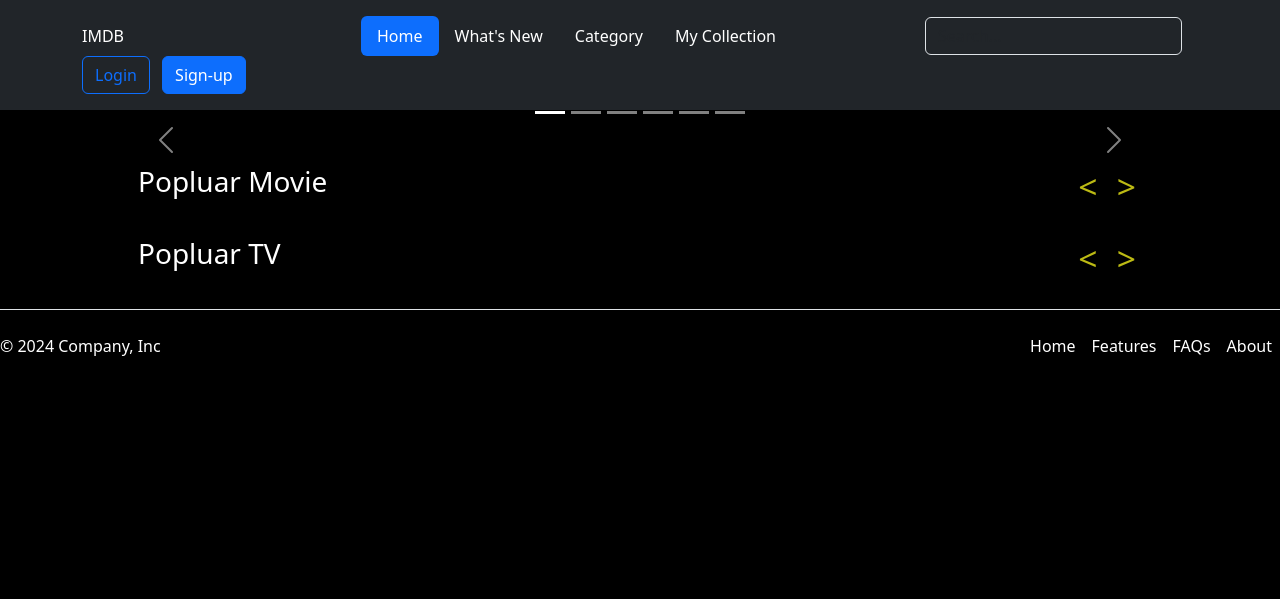
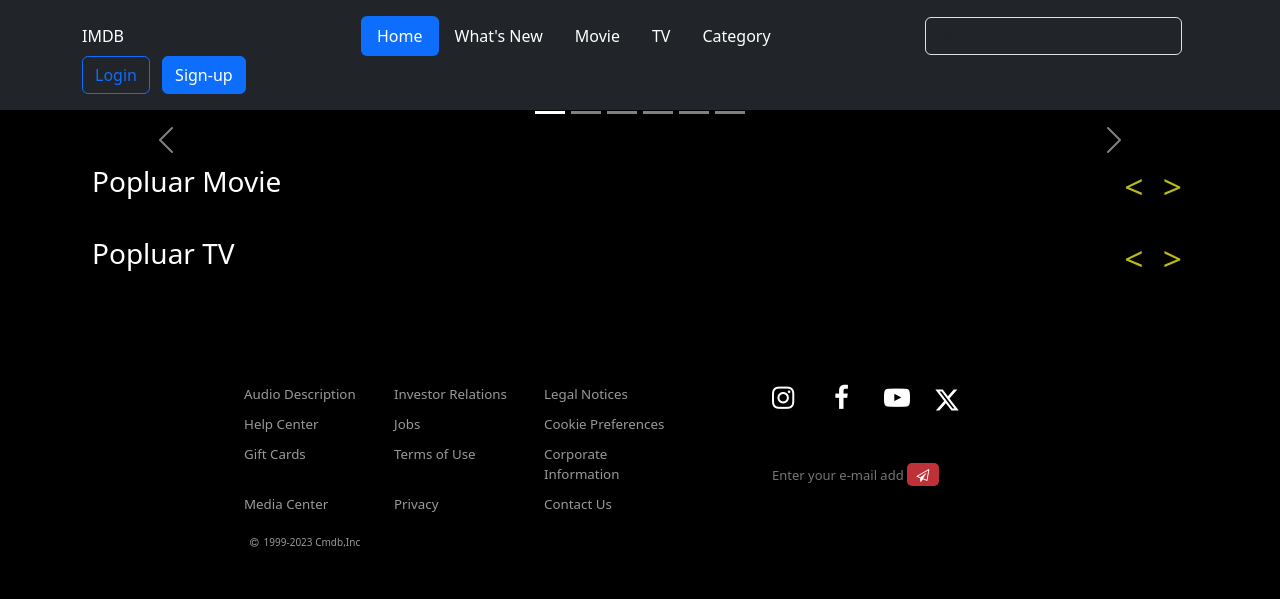
Before and after one commit to amRon15/Media-Webapp, a Django app: template webapp/myapp/templates/home.html in a window 1280 px wide. Shown: the top 599 px of the page. Run offline with Django 5.2, Linux system fonts and the light colour scheme; the template is opened without the code that fills it, so the values that code supplies are empty.

Commit message:
50% of home and movie

```diff
--- /dev/null
+++ b/webapp/myapp/static/footer.css
@@ -0,0 +1,162 @@
+footer {
+    bottom: 0;
+    margin-top: 100px;
+    padding-bottom: 50px;
+    width: 100%;
+  }
+
+  .footer-container {
+    display: flex;
+    justify-content: space-around;
+    font-size: smaller;
+    margin-left: 200px;
+    margin-right: 200px;
+  }
+
+  .footer-text-container {
+    color: rgba(255, 255, 255, 0.6);
+    display: grid;
+    grid-template-columns: repeat(3, 1fr);
+    grid-gap: 10px;
+    width: 50%;
+  }
+
+  .footer-text-container div {
+    transition: all 0.3s;
+    cursor: pointer;
+  }
+
+  .footer-text-container div:hover {
+    color: white;
+  }
+
+  .footer-contact {
+    color: white;
+    font-size: 26px;
+    display: flex;
+    flex-direction: column;
+    justify-content: center;
+    align-items: center;
+    width: 30%;
+  }
+  .snsBtn {
+    width: 100%;
+    display: flex;
+    justify-content: start;
+    align-items: center;
+    transition: all 2s;
+  }
+
+  .snsBtn i:hover,
+  .snsBtn svg:hover {
+    animation: bounceBtn 2s;
+  }
+
+  @keyframes bounceBtn {
+    13% {
+      transform: translateY(-8px);
+    }
+    26% {
+      transform: translateY(0);
+    }
+    39% {
+      transform: translateY(-4px);
+    }
+    52% {
+      transform: translateY(0);
+    }
+    65% {
+      transform: translateY(-2px);
+    }
+    73% {
+      transform: translateY(0);
+    }
+    86% {
+      transform: translateY(-1px);
+    }
+    100% {
+      transform: translateY(0);
+    }
+  }
+
+  #igBtn {
+    margin-right: 32px;
+    cursor: pointer;
+    width: 30px;
+    height: 30px;
+  }
+
+  #fbBtn {
+    margin-right: 20px;
+    cursor: pointer;
+    width: 30px;
+    height: 30px;
+  }
+
+  #ytBtn {
+    margin-right: 20px;
+    cursor: pointer;
+    width: 30px;
+    height: 30px;
+  }
+
+  #xBtn {
+    margin-right: 20px;
+    cursor: pointer;
+    width: 26px;
+    height: 26px;
+  }
+
+  .footer-email {
+    display: flex;
+    align-items: center;
+    width: 100%;
+    height: 100%;
+    margin-top: 20px;
+  }
+
+  #footer-input {
+    color: white;
+    background-color: transparent;
+    width: 50%;
+    font-size: small;
+    height: 50%;
+    padding: 0;
+    border: none;
+    transition: all 0.3s;
+  }
+
+  #summitBtn {
+    color: white;
+    font-size: 1vi;
+    background-color: #e63c44d3;
+    border-color: transparent;
+    border-radius: 5px;
+    height: 1.8vi;
+    width: 2.5vi;
+    margin-left: 3px;
+    transition: all 0.3s;
+    cursor: pointer;
+  }
+
+  #summitBtn:hover {
+    background-color: #e50914d3;
+  }
+
+  #footerTag {
+    font-size: 10px;
+    color: rgba(255, 255, 255, 0.6);
+    margin-left: 250px;
+    margin-top: 20px;
+  }
+
+  #footerTag::before {
+    font-family: "FontAwesome";
+    content: "\f1f9";
+    margin-right: 5px;
+  }
+
+  .footer {
+    display: flex;
+    flex-direction: column;
+  }
--- a/webapp/myapp/static/home.css
+++ b/webapp/myapp/static/home.css
@@ -4,10 +4,6 @@
     width: 100%;
 }
 
-.all-list-container{
-    width: 80%;
-    margin: 0 auto;
-}
 
 .list-container{
     color: white;
--- a/webapp/myapp/templates/base.html
+++ b/webapp/myapp/templates/base.html
@@ -1,11 +1,16 @@
 <!DOCTYPE html>
 <html lang="en">
-
+{% load static %}
 <head>
     <meta charset="UTF-8" />
     <meta name="viewport" content="width=device-width, initial-scale=1" />
     <link href="https://cdn.jsdelivr.net/npm/bootstrap@5.3.3/dist/css/bootstrap.min.css" rel="stylesheet"
         integrity="sha384-QWTKZyjpPEjISv5WaRU9OFeRpok6YctnYmDr5pNlyT2bRjXh0JMhjY6hW+ALEwIH" crossorigin="anonymous">
+    <link rel="stylesheet" href="{% static 'footer.css' %}">
+    <link
+    rel="stylesheet"
+    href="https://cdnjs.cloudflare.com/ajax/libs/font-awesome/4.7.0/css/font-awesome.min.css"
+  />
     {% block htmlhead %}
     {% endblock htmlhead %}
     <title>{%block title%}{%endblock%}</title>
@@ -25,16 +30,19 @@
                 </div>
                 <ul class="nav nav-pills nav-fill col-12 col-lg-auto me-lg-auto mb-2 justify-content-center mb-md-0">
                     <li class="nav-item">
-                        <a href="#" class="nav-link active" aria-current="page">Home</a>
+                        <a href="home.html" class="nav-link active" aria-current="page">Home</a>
                     </li>
                     <li class="nav-item">
                         <a href="#" class="nav-link text-white">What's New</a>
                     </li>
                     <li class="nav-item">
-                        <a href="#" class="nav-link text-white">Category</a>
+                        <a href="movie.html" class="nav-link text-white">Movie</a>
                     </li>
                     <li class="nav-item">
-                        <a href="#" class="nav-link text-white">My Collection</a>
+                        <a href="#" class="nav-link text-white">TV</a>
+                    </li>
+                    <li class="nav-item">
+                        <a href="#" class="nav-link text-white">Category</a>
                     </li>
                 </ul>
                 <form class="col-12 col-lg-auto mb-3 mb-lg-0 me-lg-3" role="search">
@@ -49,18 +57,55 @@
         </div>
     </header>
     {%block content %}{%endblock%}
-    <footer class="d-flex flex-wrap justify-content-between align-items-center py-3 my-4 border-top">
-        <p class="col-md-4 mb-0 text-white">© 2024 Company, Inc</p>
-        <a href="/" class="col-md-4 d-flex align-items-center justify-content-center mb-3 mb-md-0 me-md-auto link-body-emphasis text-decoration-none">
-          <svg class="bi me-2" width="40" height="32"><use xlink:href="#bootstrap"></use></svg>
-        </a>
-
-        <ul class="nav col-md-4 justify-content-end">
-          <li class="nav-item"><a href="#" class="nav-link px-2 text-white">Home</a></li>
-          <li class="nav-item"><a href="#" class="nav-link px-2 text-white">Features</a></li>
-          <li class="nav-item"><a href="#" class="nav-link px-2 text-white">FAQs</a></li>
-          <li class="nav-item"><a href="#" class="nav-link px-2 text-white">About</a></li>
-        </ul>
+    <footer>
+        <div class="footer">
+          <div class="footer-container">
+            <div class="footer-text-container">
+              <div>Audio Description</div>
+              <div>Investor Relations</div>
+              <div>Legal Notices</div>
+              <div>Help Center</div>
+              <div>Jobs</div>
+              <div>Cookie Preferences</div>
+              <div>Gift Cards</div>
+              <div>Terms of Use</div>
+              <div>Corporate Information</div>
+              <div>Media Center</div>
+              <div>Privacy</div>
+              <div>Contact Us</div>
+            </div>
+            <div class="footer-contact">
+              <div class="snsBtn">
+                <i id="igBtn" class="fa fa-instagram" aria-hidden="true"></i>
+                <i id="fbBtn" class="fa fa-facebook" aria-hidden="true"></i>
+                <i id="ytBtn" class="fa fa-youtube-play" aria-hidden="true"></i>
+                <svg
+                  xmlns="http://www.w3.org/2000/svg"
+                  height="4"
+                  width="4"
+                  viewBox="0 0 512 512"
+                  id="xBtn"
+                >
+                  <path
+                    fill="#ffffff"
+                    d="M389.2 48h70.6L305.6 224.2 487 464H345L233.7 318.6 106.5 464H35.8L200.7 275.5 26.8 48H172.4L272.9 180.9 389.2 48zM364.4 421.8h39.1L151.1 88h-42L364.4 421.8z"
+                  />
+                </svg>
+              </div>
+              <div class="footer-email">
+                <input
+                  id="footer-input"
+                  type="text"
+                  placeholder="Enter your e-mail address"
+                />
+                <button id="summitBtn">
+                  <i class="fa fa-paper-plane-o" aria-hidden="true"></i>
+                </button>
+              </div>
+            </div>
+          </div>
+          <div id="footerTag">1999-2023 Cmdb,Inc</div>
+        </div>
       </footer>
     <script src="https://cdn.jsdelivr.net/npm/bootstrap@5.3.3/dist/js/bootstrap.bundle.min.js"
         integrity="sha384-YvpcrYf0tY3lHB60NNkmXc5s9fDVZLESaAA55NDzOxhy9GkcIdslK1eN7N6jIeHz"
--- a/webapp/myapp/templates/home.html
+++ b/webapp/myapp/templates/home.html
@@ -25,7 +25,6 @@
         </div>
         <div class="carousel-inner">
             {% for movie in carousel %}
-            {{movie.original_title}}
             {% if forloop.counter <= 6 %} <div class="carousel-item {% if forloop.counter == 1 %}active{% endif %}"
                 id="slide{{ forloop.counter }}">
                 <img src="https://image.tmdb.org/t/p/original{{movie.backdrop_path}}" class="d-block w-100 opacity-75"
@@ -48,7 +47,6 @@
         <span class="carousel-control-next-icon" aria-hidden="true"></span>
         <span class="visually-hidden">Next</span>
     </button>
-</div>
 </div>
 <div class="all-list-container">
     <div class="list-container">
@@ -84,4 +82,6 @@
         </div>
     </div>
 </div>
+</div>
+
 {% endblock %}
--- a/webapp/myapp/urls.py
+++ b/webapp/myapp/urls.py
@@ -2,5 +2,6 @@ from django.urls import path
 from . import views
 
 urlpatterns = [
-    path('', views.renderView, name='renderView'),
+    path('home.html', views.renderView, name='renderView'),
+    path('movie.html', views.renderMovieView, name='renderMovieView')
 ]
--- a/webapp/webapp/settings.py
+++ b/webapp/webapp/settings.py
@@ -26,7 +26,7 @@ SECRET_KEY = 'django-insecure-5r3cnlfonvkmzo^@wfp7gzw&ietc=lq6daur$@otv4ii+gevb-
 # SECURITY WARNING: don't run with debug turned on in production!
 DEBUG = True
 
-ALLOWED_HOSTS = []
+ALLOWED_HOSTS = ['*']
 
 
 # Application definition
@@ -56,7 +56,7 @@ ROOT_URLCONF = 'webapp.urls'
 TEMPLATES = [
     {
         'BACKEND': 'django.template.backends.django.DjangoTemplates',
-        'DIRS': [],
+        'DIRS': [os.path.join(BASE_DIR, 'templates')],
         'APP_DIRS': True,
         'OPTIONS': {
             'context_processors': [
```
Also changed, not shown: webapp/myapp/static/movie.css (added, +195 -0 lines), webapp/myapp/templates/movie.html (added, +73 -0 lines), webapp/myapp/views.py (+38 -5 lines).
